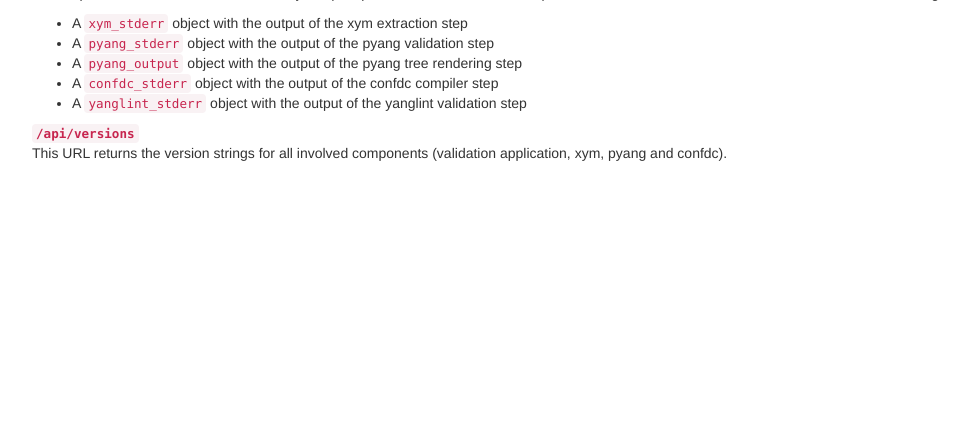
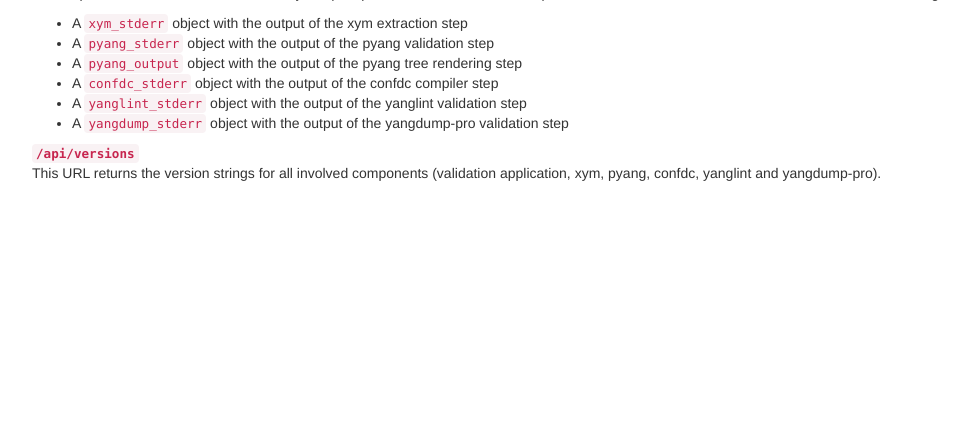
Before and after one commit to YangCatalog/yang-validator-extractor, a Django app: page /yangvalidator/rest in a window 1280 px wide. Shown: the part 326-749 px from the top of the page, without its empty margins (38-1007 px from the left). Run offline with Django 3.2, Linux system fonts and the light colour scheme; parts of the project's set-up code (start-up, migrations or seed data) failed here and were passed over; some libraries are stand-ins or nearby versions.

Commit message:
Add yangdump-pro validator to yangvalidator results
    * this will close #19

Signed-off-by: miroslav.kovac <miroslav.kovac@pantheon.tech>

```diff
--- a/yangvalidator/yangvalidator/templates/about.html
+++ b/yangvalidator/yangvalidator/templates/about.html
@@ -15,6 +15,6 @@
       <li role="presentation" class="active"><a href="/about">About</a></li>
     </ul>
     <h1>About</h1>
-    <p class="lead">This application is written using the python <a href="https://www.djangoproject.com/"> Django</a> framework using a combination of <a href="https://github.com/YangModels/yang/tree/master/tools/xym">xym</a> to fetch and extract YANG modules from IETF specifications, <a href="https://github.com/mbj4668/pyang">pyang</a> to validate the extracted modules, and the confdc YANG validator and compiler from the <a href="http://www.tail-f.com/confd-basic/">ConfD</a> management agent toolkit. The web application code is available in <a href="https://github.com/cmoberg/bottle-yang-extractor-validator">github</a> under a <a href="http://opensource.org/licenses/BSD-3-Clause">BSD 3-Clause License</a>. If you have feedback, feature requests or a bug to report, please open an <a href="https://github.com/cmoberg/bottle-yang-extractor-validator/issues">issue</a> on github.</p>
+    <p class="lead">This application is written using the python <a href="https://www.djangoproject.com/"> Django</a> framework using a combination of <a href="https://github.com/YangModels/yang/tree/master/tools/xym">xym</a> to fetch and extract YANG modules from IETF specifications, <a href="https://github.com/mbj4668/pyang">pyang</a> to validate the extracted modules, the confdc YANG validator and compiler from the <a href="http://www.tail-f.com/confd-basic/">ConfD</a> management agent toolkit, the <a href="https://github.com/CESNET/libyang">yanglint</a> YANG data modeling language parser and toolkit from CESNET and the yumawork`s application <a href="https://www.yumaworks.com/tools/yang-compiler/">yangdump-pro</a> - YANG language parser. The web application code is available in <a href="https://github.com/cmoberg/bottle-yang-extractor-validator">github</a> under a <a href="http://opensource.org/licenses/BSD-3-Clause">BSD 3-Clause License</a>. If you have feedback, feature requests or a bug to report, please open an <a href="https://github.com/cmoberg/bottle-yang-extractor-validator/issues">issue</a> on github.</p>
   </div>
 </body>
--- a/yangvalidator/yangvalidator/templates/rest.html
+++ b/yangvalidator/yangvalidator/templates/rest.html
@@ -30,11 +30,12 @@
         <li>A <code>pyang_output</code> object with the output of the pyang tree rendering step</li>
         <li>A <code>confdc_stderr</code> object with the output of the confdc compiler step</li>
         <li>A <code>yanglint_stderr</code> object with the output of the yanglint validation step</li>
+        <li>A <code>yangdump_stderr</code> object with the output of the yangdump-pro validation step</li>
       </ul>
     </p>
     <dl>
       <dt><code>/api/versions</code></dt>
-      <dd>This URL returns the version strings for all involved components (validation application, xym, pyang and confdc).</dd>
+      <dd>This URL returns the version strings for all involved components (validation application, xym, pyang, confdc, yanglint and yangdump-pro).</dd>
     </dl>
   </div>
 </body>
--- a/yangvalidator/yangvalidator/views.py
+++ b/yangvalidator/yangvalidator/views.py
@@ -48,6 +48,7 @@ pyang_cmd = '/usr/local/bin/pyang'
 yanglint_cmd = '/usr/local/bin/yanglint'
 yanglint_version = check_output(yanglint_cmd + " --version", shell=True).decode('utf-8').rstrip()
 confdc_cmd = '/home/bottle/confd-6.7/bin/confdc'
+yangdump_cmd = '/usr/bin/yangdump-pro'
 
 debug = False
 try:
@@ -55,8 +56,13 @@ try:
 except CalledProcessError:
     confdc_version = 'undefined'
 
+try:
+    yangdump_version = check_output(yangdump_cmd + " --version", shell=True).decode('utf-8').strip()
+except CalledProcessError:
+    yangdump_version = 'undefined'
+
 versions = {"validator_version": __version__, "pyang_version": pyang.__version__, "xym_version": xym.__version__,
-            "confdc_version": confdc_version, "yanglint_version": yanglint_version}
+            "confdc_version": confdc_version, "yanglint_version": yanglint_version, "yangdump_version": yangdump_version}
 
 
 class UploadFileForm(forms.Form):
@@ -105,10 +111,10 @@ def create_output(url, for_datatracker=False):
 
     for em in extracted_models:
         file_name = em.split("@")[0].replace(".", "_")
-        pyang_res, confdc_res, yanglint_res = validate_yangfile(em, workdir)
+        pyang_res, confdc_res, yanglint_res, yangdump_res = validate_yangfile(em, workdir)
         if for_datatracker:
             modules.append({'name': em,
-                            'checks': [pyang_res, confdc_res, yanglint_res]
+                            'checks': [pyang_res, confdc_res, yanglint_res, yangdump_res]
                             })
 
         else:
@@ -117,6 +123,7 @@ def create_output(url, for_datatracker=False):
                            "xym_stderr": cgi.escape(xym_res['stderr']),
                            "confdc_stderr": cgi.escape(confdc_res['stderr']),
                            "yanglint_stderr": cgi.escape(yanglint_res['stderr']),
+                           "yangdump_stderr": cgi.escape(yangdump_res['stderr']),
                            "name_split": file_name}
     if for_datatracker:
         results['modules'] = modules
@@ -145,12 +152,15 @@ def validate_yangfile(infilename, workdir):
     pyang_res = {}
     yanglint_res = {}
     confdc_res = {}
-    confdc_output = yanglint_output = confdc_stderr = yanglint_stderr = ""
+    yangdump_res = {}
+    confdc_output = yanglint_output = confdc_stderr = yanglint_stderr = yangdump_output = yangdump_stderr= ""
     infile = os.path.join(workdir, infilename)
     confdc_resfile = str(os.path.join(workdir, infilename) + '.cres')
     confdc_outfile = str(os.path.join(workdir, infilename) + '.cout')
     yanglint_resfile = str(os.path.join(workdir, infilename) + '.lres')
     yanglint_outfile = str(os.path.join(workdir, infilename) + '.lout')
+    yangdump_resfile = str(os.path.join(workdir, infilename) + '.ypres')
+    yangdump_outfile = str(os.path.join(workdir, infilename) + '.ypout')
 
     basic_append_p = []
     confdc_append = []
@@ -268,6 +278,7 @@ def validate_yangfile(infilename, workdir):
     for line in yresfp.readlines():
         yanglint_stderr += line
     outfp.close()
+    yresfp.close()
     yanglint_res['stderr'] = yanglint_stderr
     yanglint_res['name'] = 'yanglint'
     yanglint_res['version'] = versions['yanglint_version']
@@ -275,7 +286,37 @@ def validate_yangfile(infilename, workdir):
     yanglint_res['command'] = ' '.join(yanglint_command_to_json)
     logger.info(' '.join(yanglint_command))
 
-    return pyang_res, confdc_res, yanglint_res
+    ypresfp = open(yangdump_resfile, 'w+')
+    cmds = [yangdump_cmd, '--quiet-mode', '--config', '/etc/yumapro/yangdump-pro-yangvalidator.conf']
+    yangdump_command = cmds + [infile]
+    yangdump_command_to_json = yangdump_command
+
+    ypoutfp = open(yangdump_outfile, 'w+')
+    status = call(yangdump_command, stdout=ypoutfp, stderr=ypresfp)
+    yangdump_res['time'] = datetime.now(timezone.utc).isoformat()
+
+    if os.path.isfile(yangdump_outfile):
+        ypoutfp.seek(0)
+        for line in ypoutfp.readlines():
+            yangdump_output += os.path.basename(line)
+    else:
+        pass
+    yangdump_res['stdout'] = yangdump_output
+
+    ypresfp.seek(0)
+
+    for line in ypresfp.readlines():
+        yangdump_stderr += line
+    ypoutfp.close()
+    ypresfp.close()
+    yangdump_res['stderr'] = yangdump_stderr
+    yangdump_res['name'] = 'yangdump-pro'
+    yangdump_res['version'] = versions['yangdump_version']
+    yangdump_res['code'] = status
+    yangdump_res['command'] = ' '.join(yangdump_command_to_json)
+    logger.info(' '.join(yangdump_command))
+
+    return pyang_res, confdc_res, yanglint_res, yangdump_res
 
 
 def upload_draft(request):
```
Also changed, not shown: yangvalidator/yangvalidator/templates/main.html (+15 -5 lines), 1 other file.
